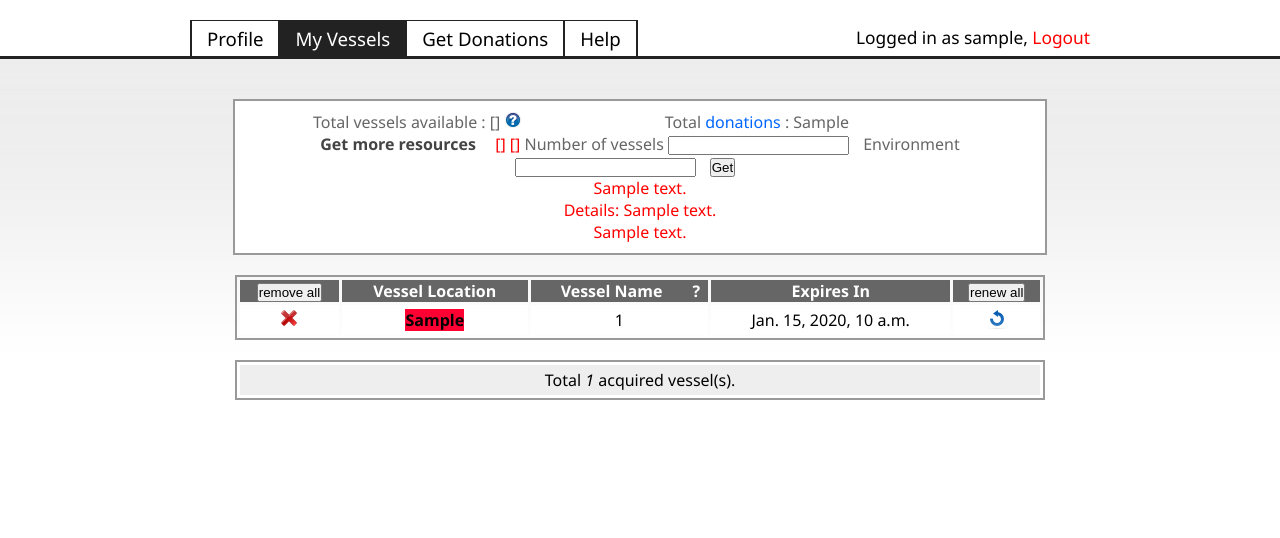
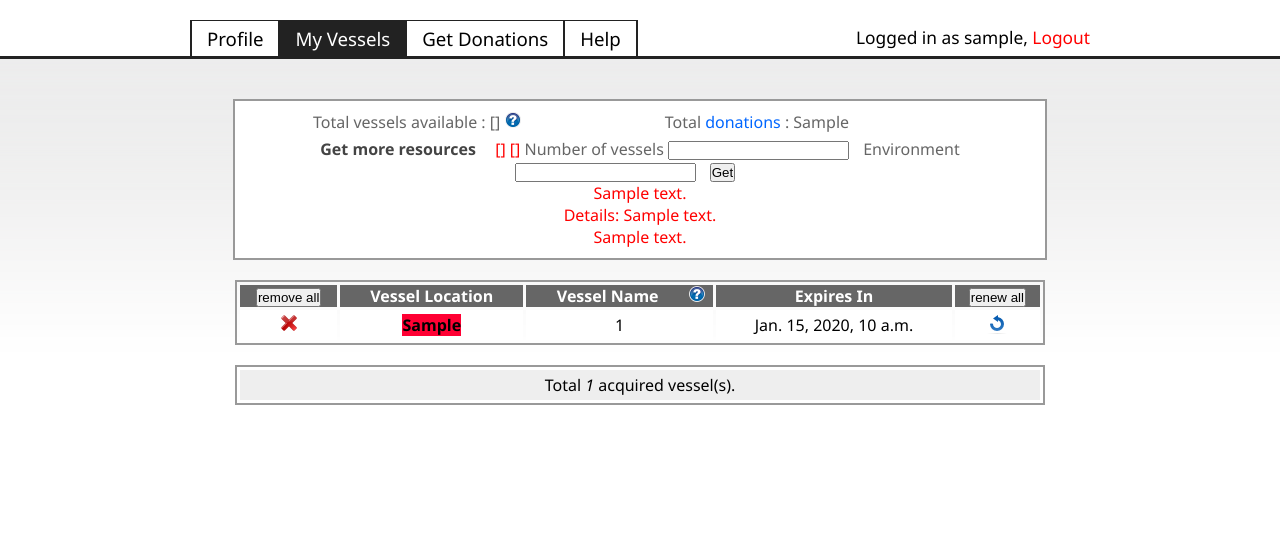
Before and after one commit to aOlmo/clearinghouse, a Django app: template website/html/templates/control/myvessels.html in a window 1280 px wide. Shown: the part 95-633 px from the top of the page. Run offline with Django 3.2, Linux system fonts and the light colour scheme; the template is opened without the code that fills it: most values are stand-ins (such as "Sample title", 1, 10 or a date in 2020); form fields are guessed from the names that the template uses.

Commit message:
cleans up myvessels css/html code.  reformats the "get more resources" element.

```diff
--- a/website/html/media/css/myvessels.css
+++ b/website/html/media/css/myvessels.css
@@ -20,12 +20,29 @@
     margin: 0 15px 0 0;
 }
 
+#getresources #user_vessel_info { /* ADDED Aug 2012 */
+    display:inline-block;
+		margin-bottom: 5px;
+}
+
+#getresources #total_vessels { /* ADDED Aug 2012 */
+    position:relative;
+		left:-129px;
+		padding: 0px 0px 5px 0px;
+		margin: 0px 0px 0px 0px;
+
+}
+
+#getresources #total_donations { /* ADDED Aug 2012 */
+    position:relative;
+		left: 11px;
+		padding: 0px 0px 5px 0px;
+		margin: 0px 0px 0px 0px;
+}
+
 #getresources form {
     display : inline;
-}
-
-#getresources form input, #getresources form select {
-    margin-right: 10px;
+		margin-top: 5px; /* ADDED Aug 2012 */
 }
 
 #getresources form input, #getresources form select {
--- a/website/html/templates/control/myvessels.html
+++ b/website/html/templates/control/myvessels.html
@@ -22,12 +22,14 @@ My Vessels - Seattle Clearinghouse
 	<div id="main">
 		<div id="middle">
 			<div id="getresources">
-
-			<span style="position:relative;left:-129px;"> Total vessels available : {{ total_vessel_credits }}</span>
-			<span style="position:relative;left:-129px;" title="Each user is gifted {{ free_vessel_credits }} vessels. In addition to these, each donation on your behalf grants 10 vessels.
-			{{free_vessel_credits}} + ({{my_donations  }} * 10) ={{ total_vessel_credits }}">  <img src="{{ MEDIA_URL }}images/help-icon.png" ></img> </span>
-			<span style="position:relative;left:11px;"> Total<a href="{% url getdonations %}"> donations </a>: {{my_donations}}</span>
-			<br>
+				<span id="user_vessel_info">
+				<span id="total_vessels"> Total vessels available : {{ total_vessel_credits }}
+				<img src="{{ MEDIA_URL }}images/help-icon.png" title="Each user is gifted {{ free_vessel_credits }} vessels. In addition to these, each
+donation on your behalf grants 10 vessels.
+{{free_vessel_credits}} + ({{my_donations  }} * 10) = {{ total_vessel_credits }}"></img> </span>
+				<span id="total_donations"> Total<a href="{% url getdonations %}"> donations </a>: {{my_donations}}</span>
+				</span>
+			<br/>
 				{% ifnotequal get_form None %}
 				<form method="POST" action="{% url get_resources %}">
 				  <span id="caption">Get more resources</span>
@@ -69,7 +71,7 @@ My Vessels - Seattle Clearinghouse
 					{% endifnotequal %}
 					{% url help as help %}
 					<th>Vessel Location</th>
-					<th>Vessel Name <a class="help" href="{{ help }}#myvessels" title="For each vessel that you acquire, you will see an entry in the table with the vessel location (denoted by its IP address) and vessel name. This is the name that seash will display when you browse your vessels.">?</a></th>
+					<th>Vessel Name <a class="help" href="{{ help }}#myvessels" title="For each vessel that you acquire, you will see an entry in the table with the vessel location (denoted by its IP address) and vessel name. This is the name that seash will display when you browse your vessels."><img src="{{ MEDIA_URL }}images/help-icon.png" ></img></a></th>
 					<th>Expires In</th>
 					{% ifnotequal num_vessels 0 %}
 					  <th>
@@ -84,8 +86,8 @@ My Vessels - Seattle Clearinghouse
   				<tr class="{% cycle 'odd' 'even' %}">
   					<td>
   					  <form method="POST" action="{% url del_resource %}">
-  					<input type="image" src="{{ MEDIA_URL }}images/delete.png" alt="Remove" />
-  					<input type="hidden" name="handle" value="{{ vessel.handle }}" />
+  				    	<input type="image" src="{{ MEDIA_URL }}images/delete.png" alt="Remove" />
+  				    	<input type="hidden" name="handle" value="{{ vessel.handle }}" />
   					  </form>
   					</td>
   					{% if vessel.is_active %}
@@ -98,8 +100,8 @@ My Vessels - Seattle Clearinghouse
   					<td> {{ vessel.expires_in }} </td>
   					<td>
   					  <form method="POST" action="{% url renew_resource %}">
-  					<input type="image" src="{{ MEDIA_URL }}images/reload.png" alt="Renew" />
-  					<input type="hidden" name="handle" value="{{ vessel.handle }}" />
+  				    	<input type="image" src="{{ MEDIA_URL }}images/reload.png" alt="Renew" />
+  				    	<input type="hidden" name="handle" value="{{ vessel.handle }}" />
   					  </form>
   					</td>
   				</tr>
```
